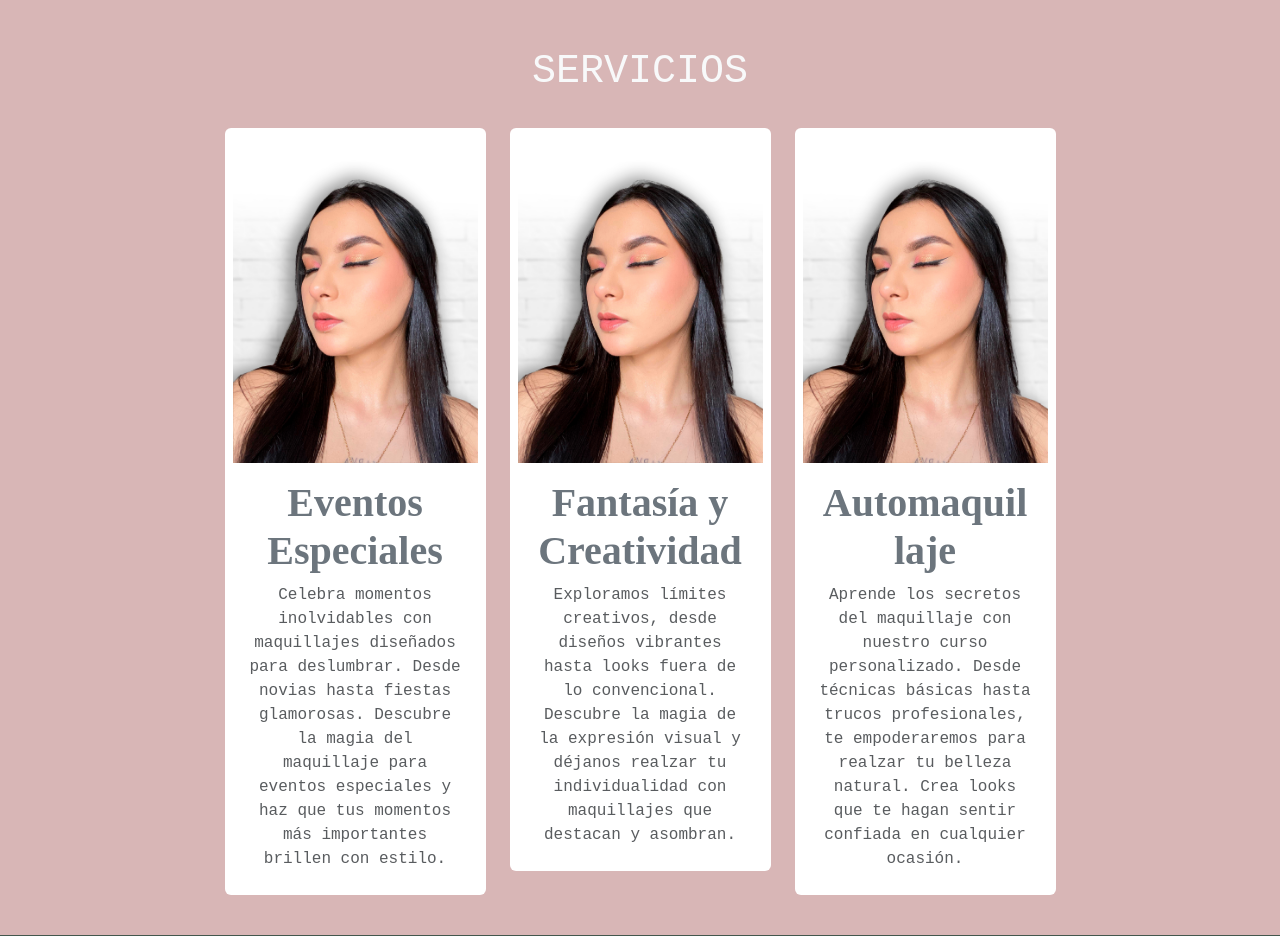
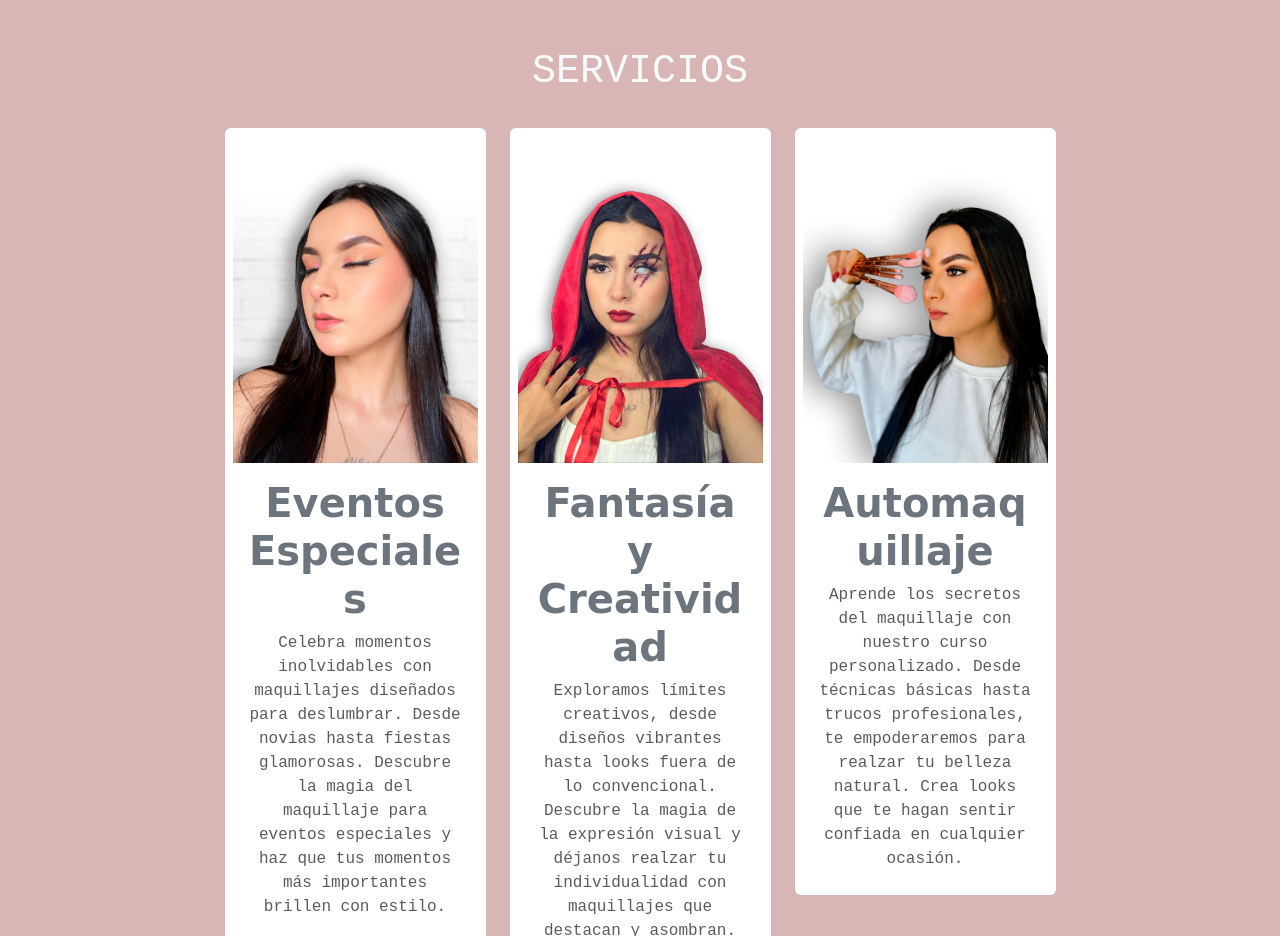
Before and after one commit to makeupbyporras/portfolio, a plain HTML site: page index.html in a window 1280 px wide. Shown: the part 1120-2056 px from the top of the page. Drawn offline with Linux system fonts and the light colour scheme.

Commit message:
Ajuste de los servicios

```diff
--- a/css/style.css
+++ b/css/style.css
@@ -67,7 +67,7 @@ nav {
 }
 
 .title_secundario {
-    font-family: 'Qwigley';
+    font-family: 'Qwigley', cursive;
     font-size: 40px;
     text-align: center;
 }
--- a/index.html
+++ b/index.html
@@ -94,7 +94,7 @@
                             </div>
                             <div class="col col-md-4 col-lg-3 py-2">
                                 <div class="card border-0 p-2">
-                                    <img src="images/GPFondoBlanco2.jpg" class="card-img-top" alt="...">
+                                    <img src="images/CaperucitaFondoBlanco.jpg" class="card-img-top" alt="...">
                                     <div class="card-body">
                                         <h4 class="text-secondary fw-bold title_secundario">Fantasía y Creatividad</h4>
                                         <p class="card-text text-body-secondary">Exploramos límites creativos, desde
@@ -107,7 +107,7 @@
                             </div>
                             <div class="col col-md-4 col-lg-3 py-2">
                                 <div class="card border-0 p-2">
-                                    <img src="images/GPFondoBlanco2.jpg" class="card-img-top" alt="...">
+                                    <img src="images/automaquillajeFondoBlanco.jpg" class="card-img-top" alt="...">
                                     <div class="card-body">
                                         <h4 class="text-secondary fw-bold title_secundario">Automaquillaje</h4>
                                         <p class="card-text text-body-secondary">Aprende los secretos del maquillaje con
```
Also changed, not shown: images/CaperucitaFondoBlanco.jpg (added), images/automaquillajeFondoBlanco.jpg (added).
